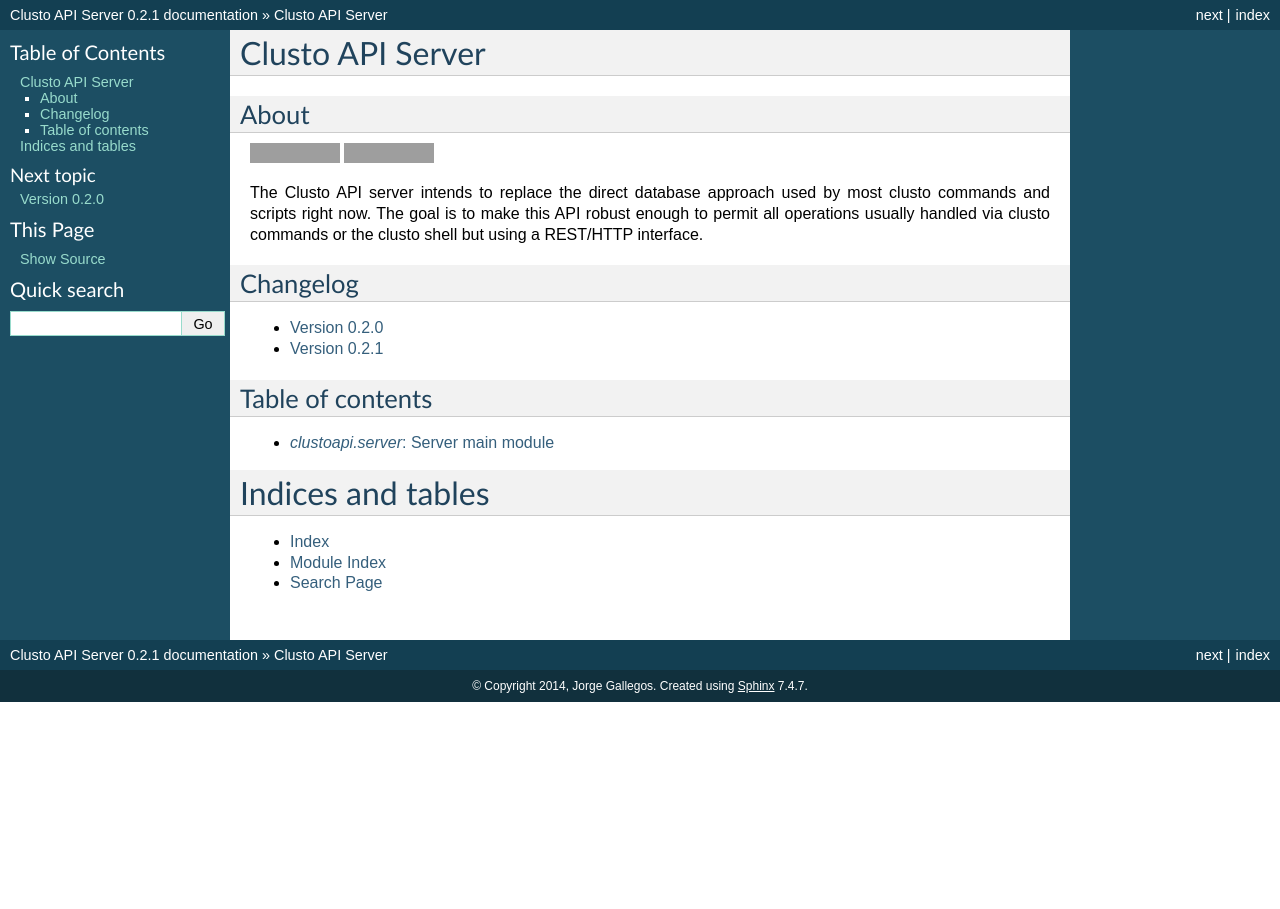
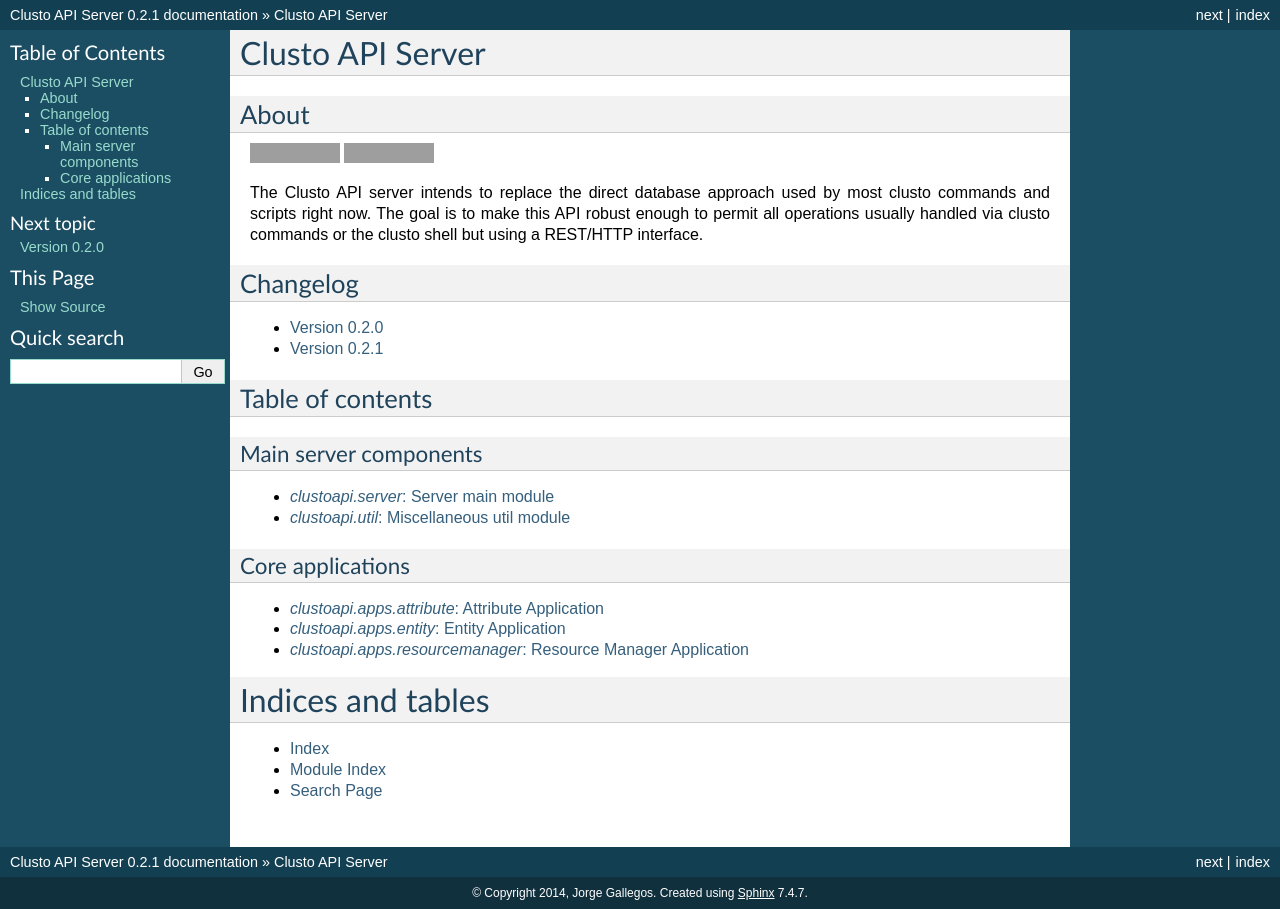
Before and after one commit to clusto/clusto-apiserver, a Sphinx documentation site: the page built from docs/index.rst, in a window 1280 px wide. Built offline with Sphinx 7.4.7, drawn with Linux system fonts in a browser that asks for light colours; grey boxes are pictures that could not be loaded.

Commit message:
Adding more docs before it's too late
Also it makes sense to have a single RST file those that only have
auto-generated docs, dontchathink

```diff
--- /dev/null
+++ b/docs/clustoapi/all.rst
@@ -0,0 +1,11 @@
+`clustoapi.server`: Server main module
+======================================
+
+.. automodule:: clustoapi.server
+   :members:
+
+`clustoapi.util`: Miscellaneous util module
+===========================================
+
+.. automodule:: clustoapi.util
+   :members:
--- /dev/null
+++ b/docs/clustoapi/apps/all.rst
@@ -0,0 +1,19 @@
+`clustoapi.apps.attribute`: Attribute Application
+=================================================
+
+.. automodule:: clustoapi.apps.attribute
+   :members:
+
+
+`clustoapi.apps.entity`: Entity Application
+===========================================
+
+.. automodule:: clustoapi.apps.entity
+   :members:
+
+
+`clustoapi.apps.resourcemanager`: Resource Manager Application
+==============================================================
+
+.. automodule:: clustoapi.apps.resourcemanager
+   :members:
--- a/docs/clustoapi/server.rst
+++ /dev/null
@@ -1,5 +0,0 @@
-`clustoapi.server`: Server main module
-======================================
-
-.. automodule:: clustoapi.server
-   :members:
--- a/docs/index.rst
+++ b/docs/index.rst
@@ -20,11 +20,24 @@ Changelog
 Table of contents
 -----------------
 
+Main server components
+~~~~~~~~~~~~~~~~~~~~~~
+
 .. toctree::
    :maxdepth: 2
    :glob:
 
    clustoapi/*
+
+
+Core applications
+~~~~~~~~~~~~~~~~~
+
+.. toctree::
+   :maxdepth: 2
+   :glob:
+
+   clustoapi/apps/*
 
 
 Indices and tables
```
Also changed, not shown: 1 other file.
